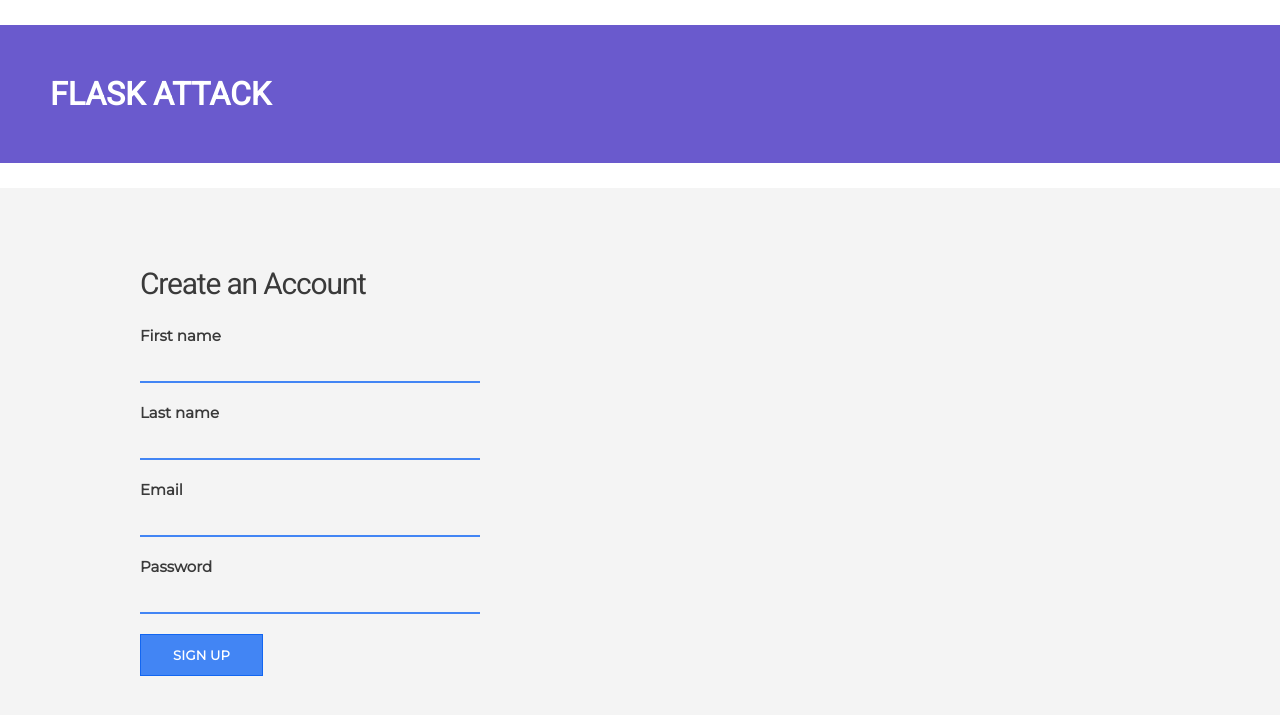
After one commit to TomAbrahams/tryingflask, a Flask app: page /signup in a window 1280 px wide. The commit adds this page. Shown: the top 715 px of the page. Run offline with Flask 2, Linux system fonts and the light colour scheme.

Commit message:
Needed the venv... Makes it so much easier...

```diff
--- /dev/null
+++ b/forms.py
@@ -0,0 +1,10 @@
+from flask_wtf import Form
+from wtforms import StringField, PasswordField, SubmitField
+from wtforms.validators import DataRequired, Email, Length
+
+class SignUpForm(Form):
+  first_name = StringField('First name', validators=[DataRequired("Please enter your first name.")])
+  last_name = StringField('Last name', validators=[DataRequired("Please enter your last name.")])
+  email = StringField('Email', validators=[DataRequired("Please enter your email address."), Email("Please enter your email address.")])
+  password = PasswordField('Password', validators=[DataRequired("Please enter a password."), Length(min=6, message="Passwords must be 6 characters or more.")])
+  submit = SubmitField('Sign up')
--- a/routes.py
+++ b/routes.py
@@ -1,13 +1,37 @@
 #Thank god, we be in python
-from flask import Flask, render_template
+from flask import Flask, render_template, request
+from models import db
+from forms import SignUpForm
 
+#Got to get that app.
 app = Flask(__name__)
-@app.route("/")
+
+#Connection String
+app.config['SQLALCHEMY_DATABASE_URI'] = 'postgresql://localhost/learningflask'
+db.init_app(app) #Initialize app
+#Need to generate forms with secure items.
+app.secret_key = "development-key"
+
+#Setup route for the index
+@app.route("/") #Define Route
 def index():
     return render_template("index.html")
+#Setup the route for about
 @app.route("/about")
 def about():
     return render_template("about.html")
+#Setup the route for SignUp
+@app.route("/signup", methods=['GET','POST'])
+def signup():
+    form = SignUpForm()
+    if request.method =="POST":
+        if form.validate() == False:
+            return render_template('signup.html', form=form)
+        else:
+            return "Successful Signed up!"
+    elif request.method =="GET":
+        return render_template('signup.html', form=form)
+
 if __name__ == "__main__":
     app.config['TEMPLATES_AUTO_RELOAD'] = True
     app.run(debug=True)
--- a/templates/index.html
+++ b/templates/index.html
@@ -4,7 +4,7 @@
       <div class="std-container">
         <div class="nice">
           <h2>Find your way.</h2>
-          <a href="#" class="btn-primary">Create Account</a>
+          <a href="{{ url_for('signup') }}" class="btn-primary">Create Account</a>
           <a href="{{ url_for('about') }}" class="btn-secondary">Learn more about it</a>
 
         </div>
--- /dev/null
+++ b/templates/signup.html
@@ -0,0 +1,61 @@
+{% extends "layout.html" %}
+
+{% block content %}
+<main class = "container signup-section">
+  <div class = "section-content">
+    <h2> Create an Account</h2>
+
+    <form method = "POST" action="/signup">
+      {{ form.hidden_tag() }}
+
+      <div class = "form-group">
+        {{ form.first_name.label }}
+
+        {% if form.first_name.errors %}
+          {% for error in form.first_names.errors %}
+            <p class = "error-message">{{ error }}</p>
+          {% endfor %}
+        {% endif %}
+
+        {{ form.first_name }}
+      </div>
+
+      <div class = "form-group">
+        {{ form.last_name.label }}
+
+        {% if form.last_name.errors %}
+          {% for error in form.last_names.errors %}
+            <p class = "error-message">{{ error }}</p>
+          {% endfor %}
+        {% endif %}
+
+        {{ form.last_name }}
+      </div>
+
+      <div class = "form-group">
+        {{ form.email.label }}
+
+        {% if form.email.errors %}
+          {% for error in form.email.errors %}
+            <p class = "error-message">{{ error }}</p>
+          {% endfor %}
+        {% endif %}
+
+        {{ form.email }}
+      </div>
+      <div class = "form-group">
+        {{ form.password.label }}
+
+        {% if form.password.errors %}
+          {% for error in form.password.errors %}
+            <p class = "error-message">{{ error }}</p>
+          {% endfor %}
+        {% endif %}
+
+        {{ form.password }}
+      </div>
+      {{ form.submit(class="btn-primary") }}
+    </form>
+  </div>
+</main>
+{% endblock %}
```
Also changed, not shown: models.py (added, +26 -0 lines).
